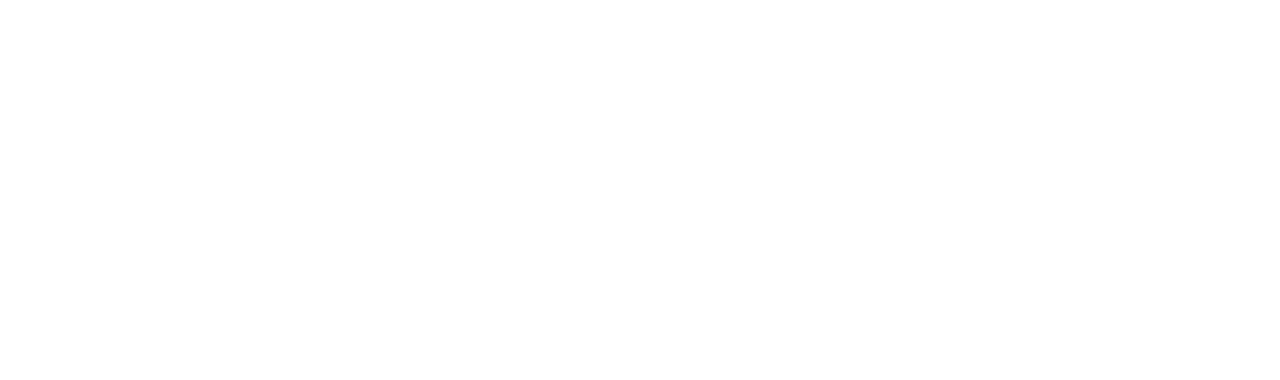
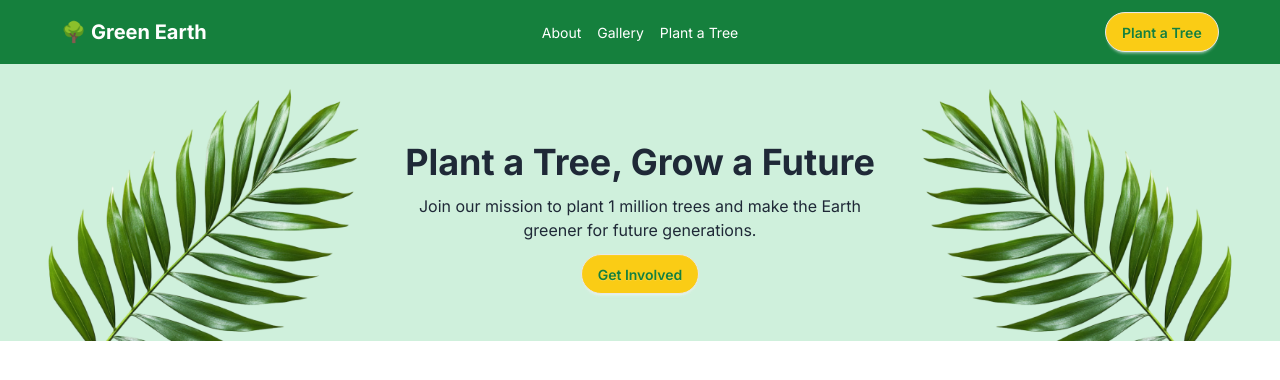
Before and after one commit to lahifkhan/green-earth, a plain HTML site: page index.html in a window 1280 px wide. Drawn offline with nearby package versions, Linux system fonts and the light colour scheme.

Commit message:
header section done

```diff
--- a/index.html
+++ b/index.html
@@ -20,24 +20,90 @@
     />
     <script src="https://cdn.jsdelivr.net/npm/@tailwindcss/browser@4"></script>
 
-
     <!-- font style -->
     <style>
       * {
         font-family: "Inter", sans-serif;
       }
-
-
     </style>
   </head>
   <body>
     <!-- header -->
-     <header>
-        <nav>
+    <header>
+      <nav class="bg-[#15803d] text-white">
+        <div class="w-11/12 mx-auto">
+          <div class="navbar">
+            <div class="navbar-start">
+              <div class="dropdown">
+                <div tabindex="0" role="button" class="btn btn-ghost lg:hidden">
+                  <svg
+                    xmlns="http://www.w3.org/2000/svg"
+                    class="h-5 w-5"
+                    fill="none"
+                    viewBox="0 0 24 24"
+                    stroke="currentColor"
+                  >
+                    <path
+                      stroke-linecap="round"
+                      stroke-linejoin="round"
+                      stroke-width="2"
+                      d="M4 6h16M4 12h8m-8 6h16"
+                    />
+                  </svg>
+                </div>
+                <ul
+                  tabindex="0"
+                  class="menu menu-sm dropdown-content bg-base-100 rounded-box z-1 mt-3 w-52 p-2 shadow text-black space-y-4 font-bold"
+                >
+                  <li>About</li>
+                  <li>Gallery</li>
+                  <li>Plant a Tree</li>
+                </ul>
+              </div>
+              <a class="text-xl font-bold"> 🌳 Green Earth</a>
+            </div>
+            <div class="navbar-center hidden lg:flex">
+              <ul class="menu menu-horizontal px-1 space-x-4">
+                <li class="hover:border-b-2 border-white cursor-pointer">
+                  About
+                </li>
+                <li class="hover:border-b-2 border-white cursor-pointer">
+                  Gallery
+                </li>
+                <li class="hover:border-b-2 border-white cursor-pointer">
+                  Plant a Tree
+                </li>
+              </ul>
+            </div>
+            <div class="navbar-end">
+              <a class="btn rounded-4xl bg-[#FACC15] text-[#15803d]"
+                >Plant a Tree</a
+              >
+            </div>
+          </div>
+        </div>
+      </nav>
 
-        </nav>
-     </header>
-
-
+      <div class="banner bg-[#CFF0DC]">
+        <div class="flex flex-col md:flex-row  justify-between items-center">
+          <div class="banner-left">
+            <img src="assets/hero-leaf1.png" alt="" />
+          </div>
+          <div class="banner-center text-center space-y-3 mt-8">
+            <h1 class="font-bold text-4xl text-[#1F2937] ">Plant a Tree, Grow a Future</h1>
+            <p class="text-[#1F2937]">
+              Join our mission to plant 1 million trees and make the Earth
+              greener for future generations.
+            </p>
+           <a class="btn rounded-4xl bg-[#FACC15] text-[#15803d]"
+                >Get Involved</a
+              >
+          </div>
+          <div class="banner-right">
+            <img src="assets/hero-leaf2.png" alt="" />
+          </div>
+        </div>
+      </div>
+    </header>
   </body>
 </html>
```
Also changed, not shown: assets/about.png (added), assets/hero-leaf1.png (added), assets/hero-leaf2.png (added).
